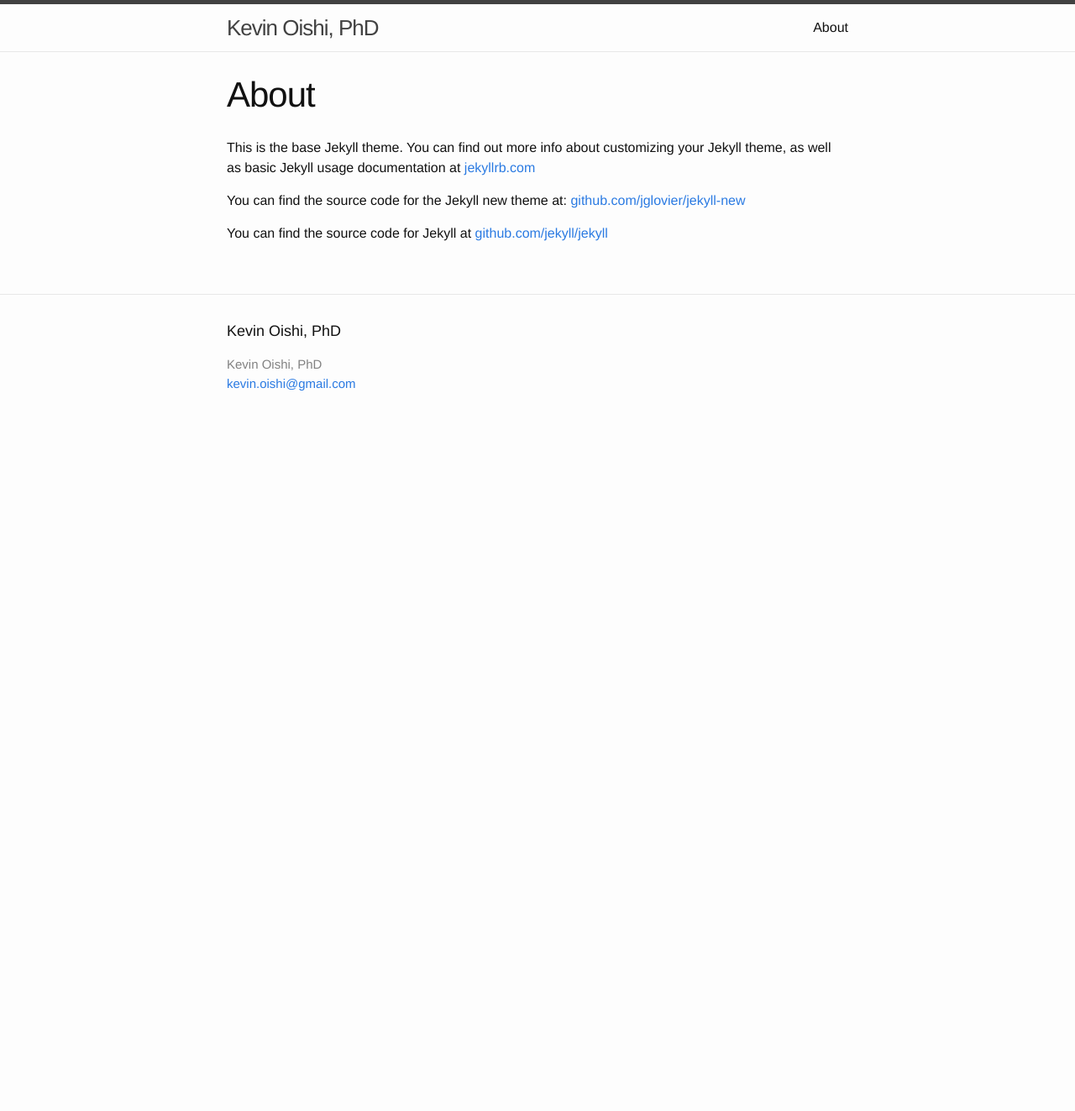
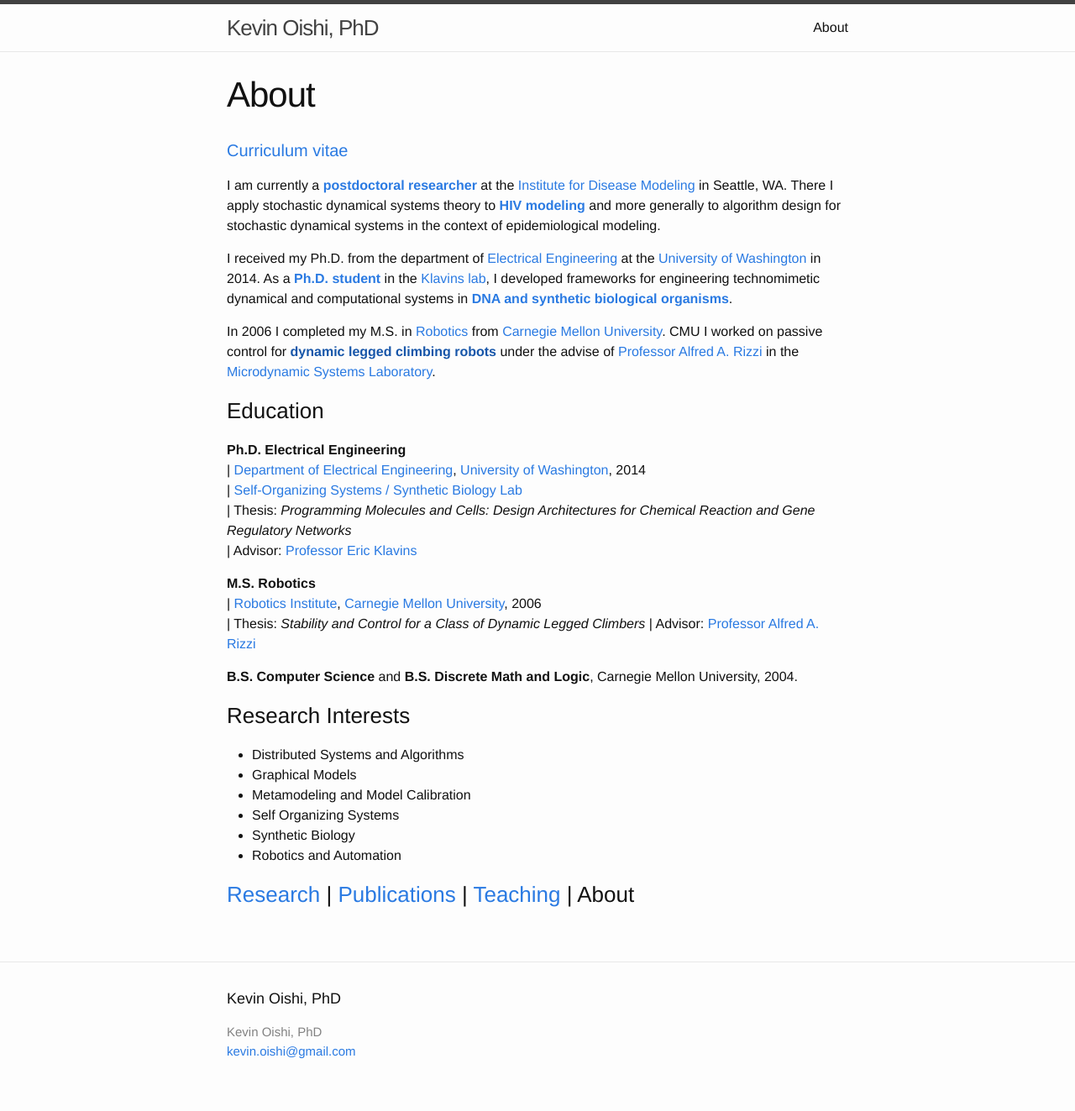
Before and after one commit to kevin0/kevin0.github.io, a Jekyll site: the page built from about.md, in a window 1280 px wide. Shown: the whole page at 84% size. Built offline with Jekyll 4.4.1, drawn with Linux system fonts in a browser that asks for light colours; before the commit the page ends 900 px from its top, so only the background shows below that.

Commit message:
about page

```diff
--- a/about.md
+++ b/about.md
@@ -4,8 +4,36 @@ title: About
 permalink: /about/
 ---
 
-This is the base Jekyll theme. You can find out more info about customizing your Jekyll theme, as well as basic Jekyll usage documentation at [jekyllrb.com](http://jekyllrb.com/)
+#### [Curriculum vitae](cv.pdf) ####
 
-You can find the source code for the Jekyll new theme at: [github.com/jglovier/jekyll-new](https://github.com/jglovier/jekyll-new)
+I am currently a **[postdoctoral researcher](http://idmod.org/team/bio/55%20)** at the [Institute for Disease Modeling](http://idmod.org) in Seattle, WA.  There I apply stochastic dynamical systems theory to **[HIV modeling](http://idmod.org/research/hiv)** and more generally to algorithm design for stochastic dynamical systems in the context of epidemiological modeling.
 
-You can find the source code for Jekyll at [github.com/jekyll/jekyll](https://github.com/jekyll/jekyll)
+I received my Ph.D. from the department of [Electrical Engineering](http://ee.washington.edu) at the [University of Washington](http://www.washington.edu) in 2014.  As a **[Ph.D. student](http://depts.washington.edu/soslab/mw/index.php?title=User:Oishi)** in the [Klavins lab](http://klavinslab.org), I developed frameworks for engineering technomimetic dynamical and computational systems in **[DNA and synthetic biological organisms](http://klavinslab.org)**.
+
+In 2006 I completed my M.S. in [Robotics](http://ri.cmu.edu) from [Carnegie Mellon University](http://www.cmu.edu).  CMU I worked on passive control for **[dynamic legged climbing robots]()** under the advise of [Professor Alfred A. Rizzi](http://www.researchgate.net/profile/Alfred_Rizzi) in the [Microdynamic Systems Laboratory](http://www.ri.cmu.edu/research_lab_group_detail.html?type=description&lab_id=10&menu_id=263).
+
+### Education ###
+
+**Ph.D. Electrical Engineering**<br>
+| [Department of Electrical Engineering](http://ee.washington.edu), [University of Washington](http://www.washington.edu), 2014<br>
+| [Self-Organizing Systems / Synthetic Biology Lab](http://klavinslab.org)<br>
+| Thesis: *Programming Molecules and Cells: Design Architectures for Chemical Reaction and Gene Regulatory Networks*<br>
+| Advisor: [Professor Eric Klavins](http://www.ee.washington.edu/faculty/klavins_eric/)
+
+**M.S. Robotics**<br>
+| [Robotics Institute](http://ri.cmu.edu), [Carnegie Mellon University](http://www.cmu.edu), 2006<br>
+| Thesis: *Stability and Control for a Class of Dynamic Legged Climbers*
+| Advisor: [Professor Alfred A. Rizzi](http://www.ri.cmu.edu/person.html?person_id=249)
+
+**B.S. Computer Science** and **B.S. Discrete Math and Logic**, Carnegie Mellon University, 2004.
+
+### Research Interests ###
+* Distributed Systems and Algorithms
+* Graphical Models
+* Metamodeling and Model Calibration
+* Self Organizing Systems
+* Synthetic Biology
+* Robotics and Automation
+
+
+### [Research](research) | [Publications](publications) | [Teaching](teaching) | About ###
```
